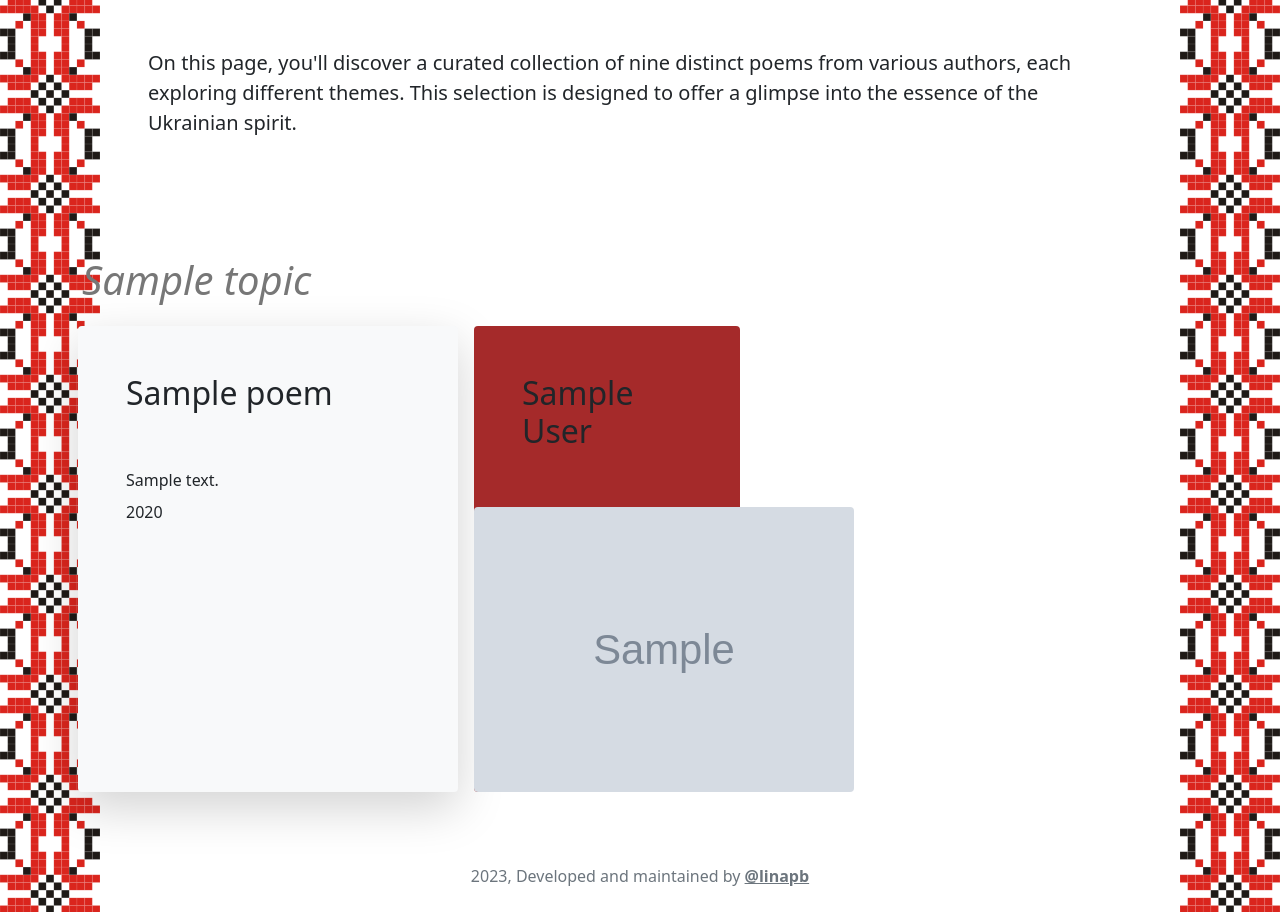
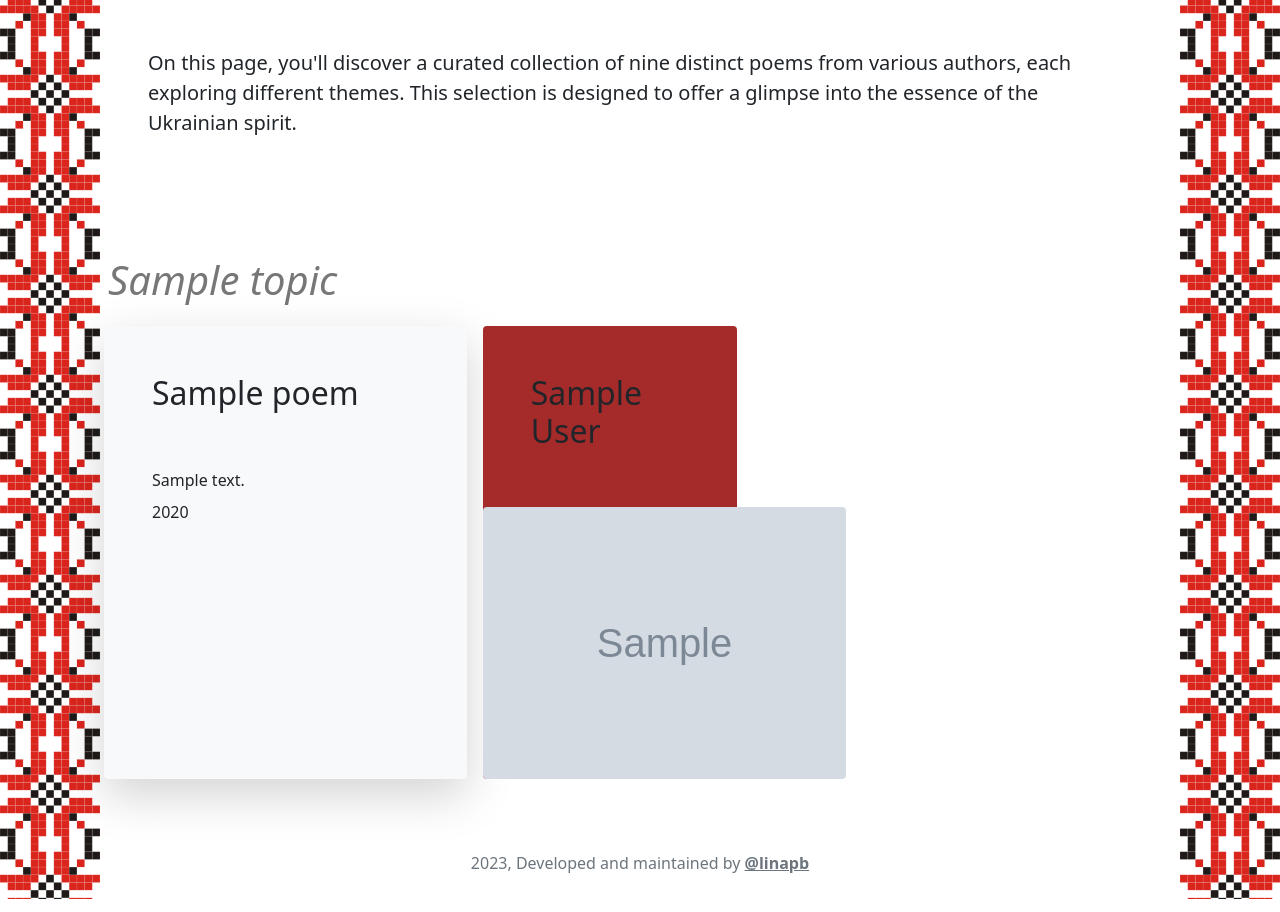
Before and after one commit to linapb/poetry_of_ukraine, a Flask app: template templates/index.html in a window 1280 px wide. Shown: the part 56-968 px from the top of the page. Run offline with Flask 3, Linux system fonts and the light colour scheme; the template is opened without the code that fills it: most values are stand-ins (such as "Sample title", 1, 10 or a date in 2020); grey boxes marked "Sample" are stand-in pictures.

Commit message:
Fix width for 100% scale

```diff
--- a/static/styles.css
+++ b/static/styles.css
@@ -1,3 +1,7 @@
+.container {
+    max-width: 85%;
+}
+
 img {
     width: 143%; /*  1/0.7 = 1.428.. */
     height: auto;
```
